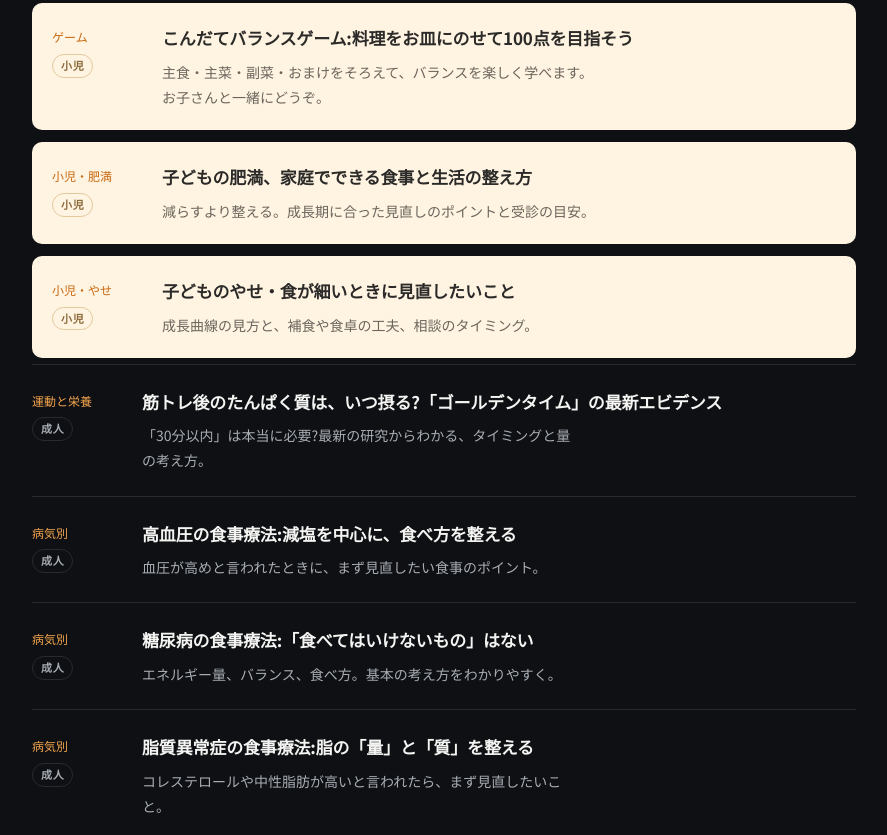
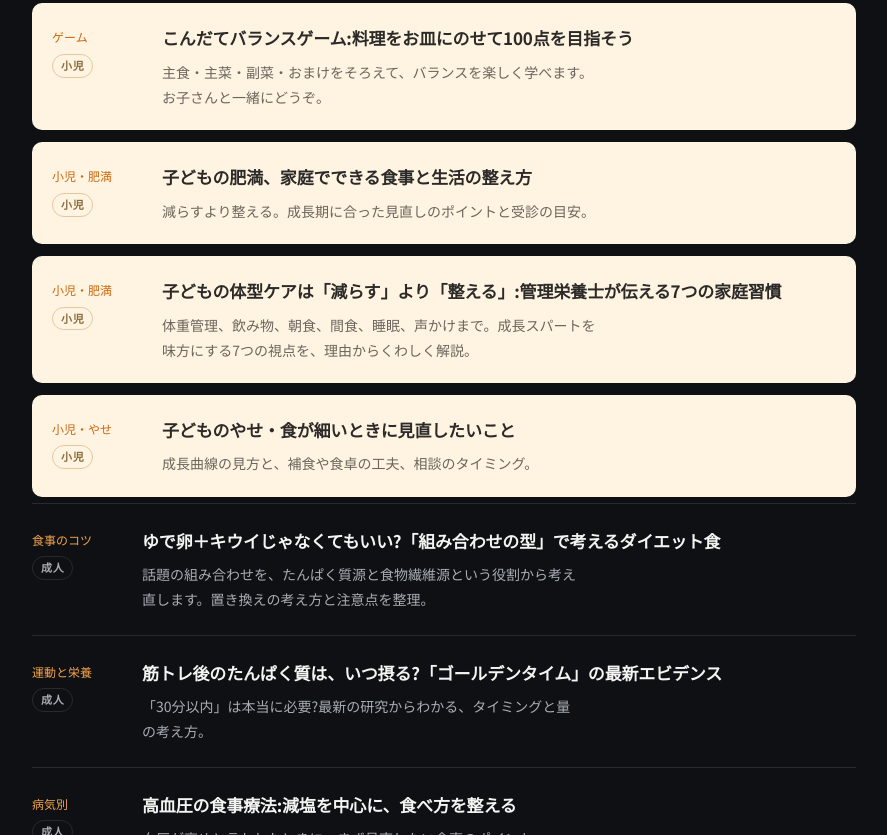
Before and after one commit to and-nutrition/and-nutrition-site, a plain HTML site: page public/articles.html in a window 1280 px wide. Shown: the part 465-1300 px from the top of the page, without its empty margins (196-1083 px from the left). Drawn offline with Linux system fonts and the light colour scheme.

Commit message:
Update articles.html

```diff
--- a/public/articles.html
+++ b/public/articles.html
@@ -263,10 +263,24 @@ header .back{font-size:14px;font-weight:700;text-decoration:none;color:var(--apr
         </div>
       </div>
       <div class="post" data-audience="child">
+        <div class="tag">小児・肥満<br><span class="aud">小児</span></div>
+        <div>
+          <h3><a href="/kids-body-care" style="text-decoration:none;">子どもの体型ケアは「減らす」より「整える」:管理栄養士が伝える7つの家庭習慣</a></h3>
+          <p>体重管理、飲み物、朝食、間食、睡眠、声かけまで。成長スパートを味方にする7つの視点を、理由からくわしく解説。</p>
+        </div>
+      </div>
+      <div class="post" data-audience="child">
         <div class="tag">小児・やせ<br><span class="aud">小児</span></div>
         <div>
           <h3><a href="/kids-thin" style="text-decoration:none;">子どものやせ・食が細いときに見直したいこと</a></h3>
           <p>成長曲線の見方と、補食や食卓の工夫、相談のタイミング。</p>
+        </div>
+      </div>
+      <div class="post" data-audience="adult">
+        <div class="tag">食事のコツ<br><span class="aud">成人</span></div>
+        <div>
+          <h3><a href="/egg-kiwi-diet-alternatives" style="text-decoration:none;">ゆで卵＋キウイじゃなくてもいい?「組み合わせの型」で考えるダイエット食</a></h3>
+          <p>話題の組み合わせを、たんぱく質源と食物繊維源という役割から考え直します。置き換えの考え方と注意点を整理。</p>
         </div>
       </div>
       <div class="post" data-audience="adult">
```
